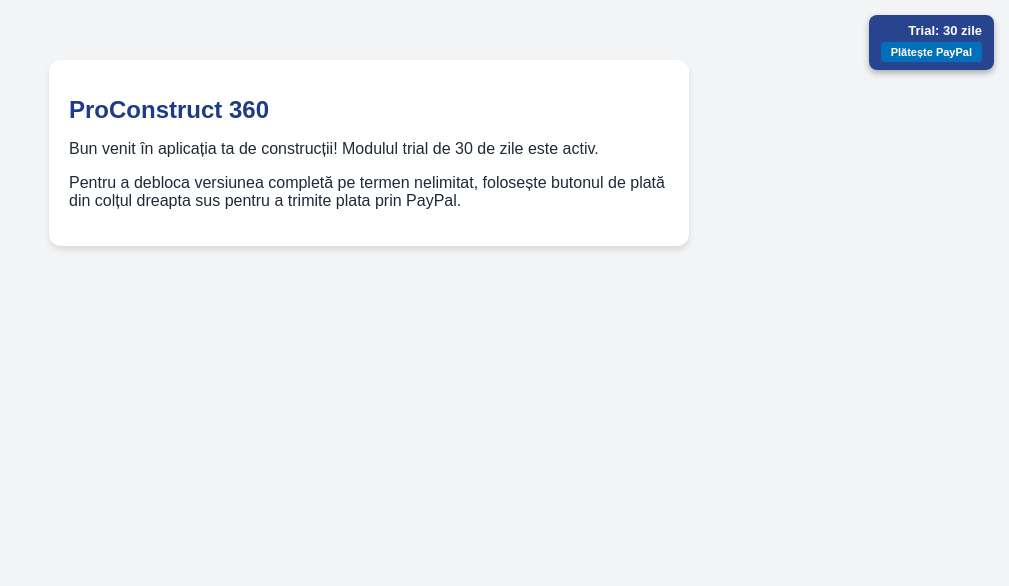
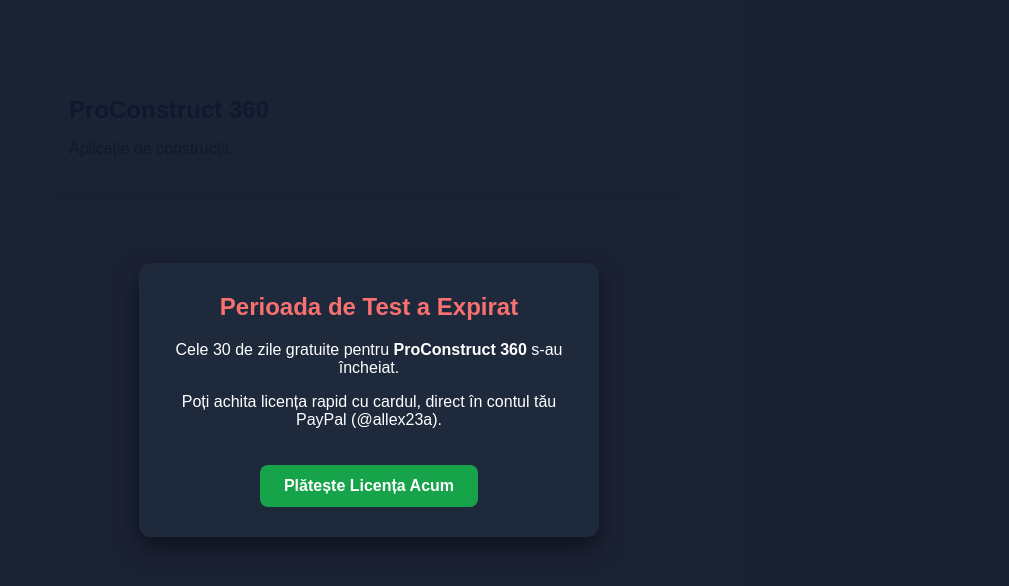
Before and after one commit to xlpakito69-sys/Proconstruc-app, a website: page www/index.html in a window 1280 px wide. Shown: the whole page, without its empty margins (271-1280 px from the left). Drawn offline with Linux system fonts and the light colour scheme.

Commit message:
Force test paywall screen at 0 days

```diff
--- a/www/index.html
+++ b/www/index.html
@@ -24,39 +24,58 @@
             color: #1e3a8a;
             font-size: 24px;
         }
+        #paywall-overlay {
+            display: flex;
+            position: fixed;
+            top: 0;
+            left: 0;
+            width: 100%;
+            height: 100%;
+            background: rgba(15, 23, 42, 0.95);
+            z-index: 10000;
+            justify-content: center;
+            align-items: center;
+            color: white;
+            text-align: center;
+            padding: 20px;
+            box-sizing: border-box;
+        }
+        .paywall-card {
+            background: #1e293b;
+            padding: 30px;
+            border-radius: 12px;
+            max-width: 400px;
+            width: 100%;
+            box-shadow: 0 10px 25px rgba(0,0,0,0.5);
+        }
+        .pay-btn {
+            display: inline-block;
+            margin-top: 20px;
+            background: #16a34a;
+            color: #fff;
+            padding: 12px 24px;
+            font-size: 16px;
+            border-radius: 8px;
+            text-decoration: none;
+            font-weight: bold;
+        }
     </style>
 </head>
 <body>
 
-    <!-- Contor Trial & Buton Plată PayPal - Colț dreapta sus -->
-    <div id="trial-counter" style="position: fixed; top: 15px; right: 15px; background: rgba(30, 58, 138, 0.95); color: #fff; padding: 8px 12px; border-radius: 8px; font-size: 13px; font-weight: bold; z-index: 9999; box-shadow: 0 3px 6px rgba(0,0,0,0.3); text-align: right;">
-        <div style="margin-bottom: 4px;">Trial: <span id="days-left">30</span> zile</div>
-        <a href="https://paypal.me/allex23a" target="_blank" style="display: inline-block; background: #0070ba; color: #fff; padding: 4px 10px; font-size: 11px; border-radius: 4px; text-decoration: none; font-weight: bold;">Plătește PayPal</a>
+    <div id="paywall-overlay">
+        <div class="paywall-card">
+            <h2 style="color: #f87171; margin-top: 0;">Perioada de Test a Expirat</h2>
+            <p>Cele 30 de zile gratuite pentru <strong>ProConstruct 360</strong> s-au încheiat.</p>
+            <p>Poți achita licența rapid cu cardul, direct în contul tău PayPal (@allex23a).</p>
+            <a href="https://paypal.me/allex23a" target="_blank" class="pay-btn">Plătește Licența Acum</a>
+        </div>
     </div>
 
     <div class="container">
         <h1>ProConstruct 360</h1>
-        <p>Bun venit în aplicația ta de construcții! Modulul trial de 30 de zile este activ.</p>
-        <p>Pentru a debloca versiunea completă pe termen nelimitat, folosește butonul de plată din colțul dreapta sus pentru a trimite plata prin PayPal.</p>
+        <p>Aplicație de construcții.</p>
     </div>
 
-    <script>
-        // Logica pentru contorul de 30 de zile
-        const TRIAL_DAYS = 30;
-        let startDate = localStorage.getItem('proconstruct_trial_start');
-
-        if (!startDate) {
-            startDate = new Date().getTime();
-            localStorage.setItem('proconstruct_trial_start', startDate);
-        }
-
-        const now = new Date().getTime();
-        const elapsedDays = Math.floor((now - parseInt(startDate)) / (1000 * 60 * 60 * 24));
-        let daysLeft = TRIAL_DAYS - elapsedDays;
-
-        if (daysLeft < 0) daysLeft = 0;
-
-        document.getElementById('days-left').innerText = daysLeft;
-    </script>
 </body>
 </html>
```
